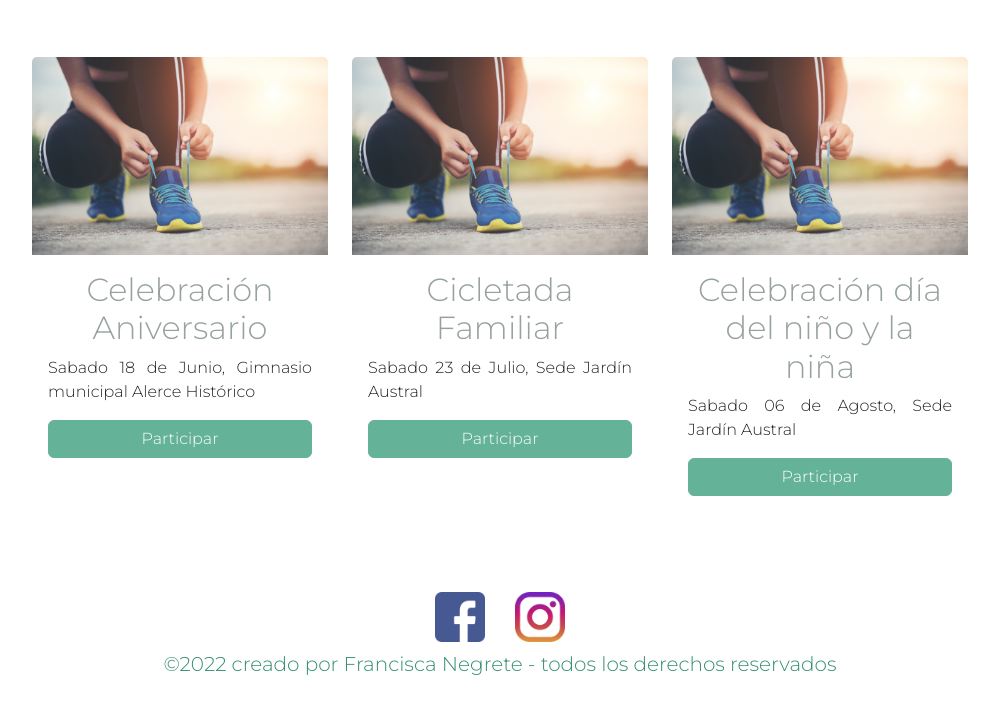
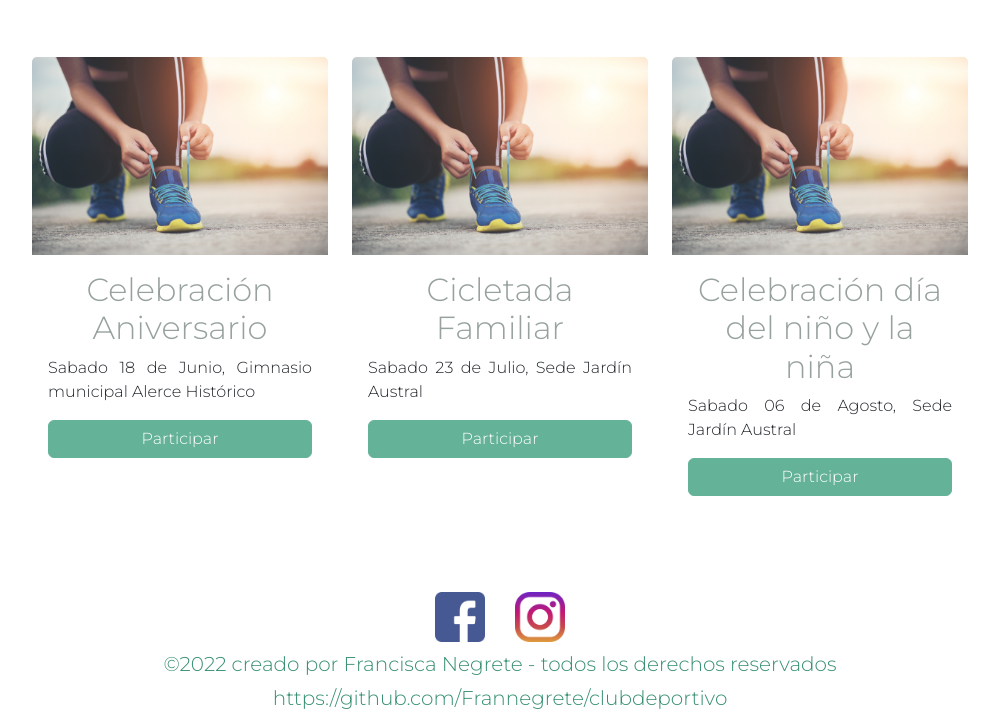
Before and after one commit to Frannegrete/clubdeportivo, a plain HTML site: page index.html in a window 1280 px wide. Shown: the part 1347-2065 px from the top of the page, without its empty margins (140-1139 px from the left). Before the commit the page ends 2031 px from the top, so only its background shows below. Drawn offline with nearby package versions, Linux system fonts and the light colour scheme.

Commit message:
agregue enlace github a footer

```diff
--- a/index.html
+++ b/index.html
@@ -117,6 +117,7 @@
             </a>
         </div>
         <h5>©2022 creado por Francisca Negrete - todos los derechos reservados </h5>
+        <h5>https://github.com/Frannegrete/clubdeportivo</h5>
     </footer>
 <script src="https://cdn.jsdelivr.net/npm/bootstrap@5.2.0-beta1/dist/js/bootstrap.bundle.min.js" integrity="sha384-pprn3073KE6tl6bjs2QrFaJGz5/SUsLqktiwsUTF55Jfv3qYSDhgCecCxMW52nD2" crossorigin="anonymous"></script>
 <script src="https://unpkg.com/aos@2.3.1/dist/aos.js"></script>
```
